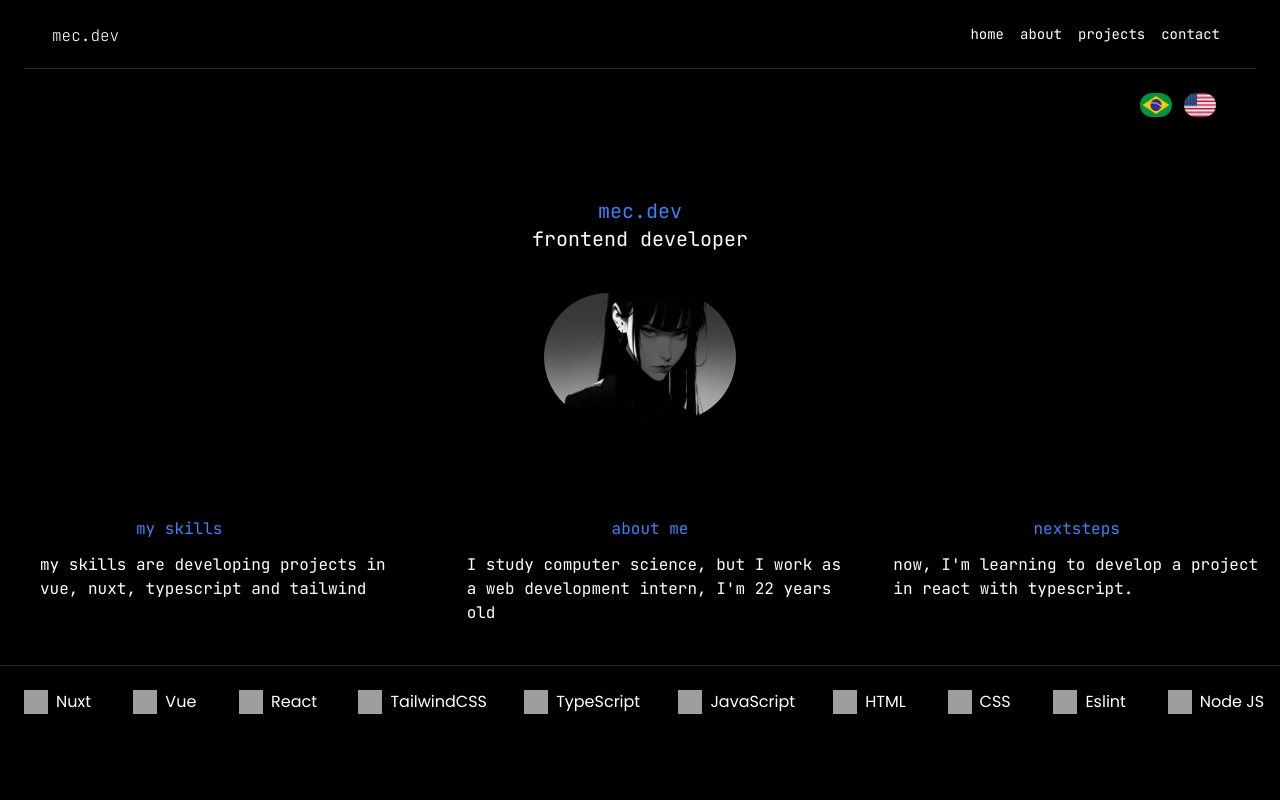
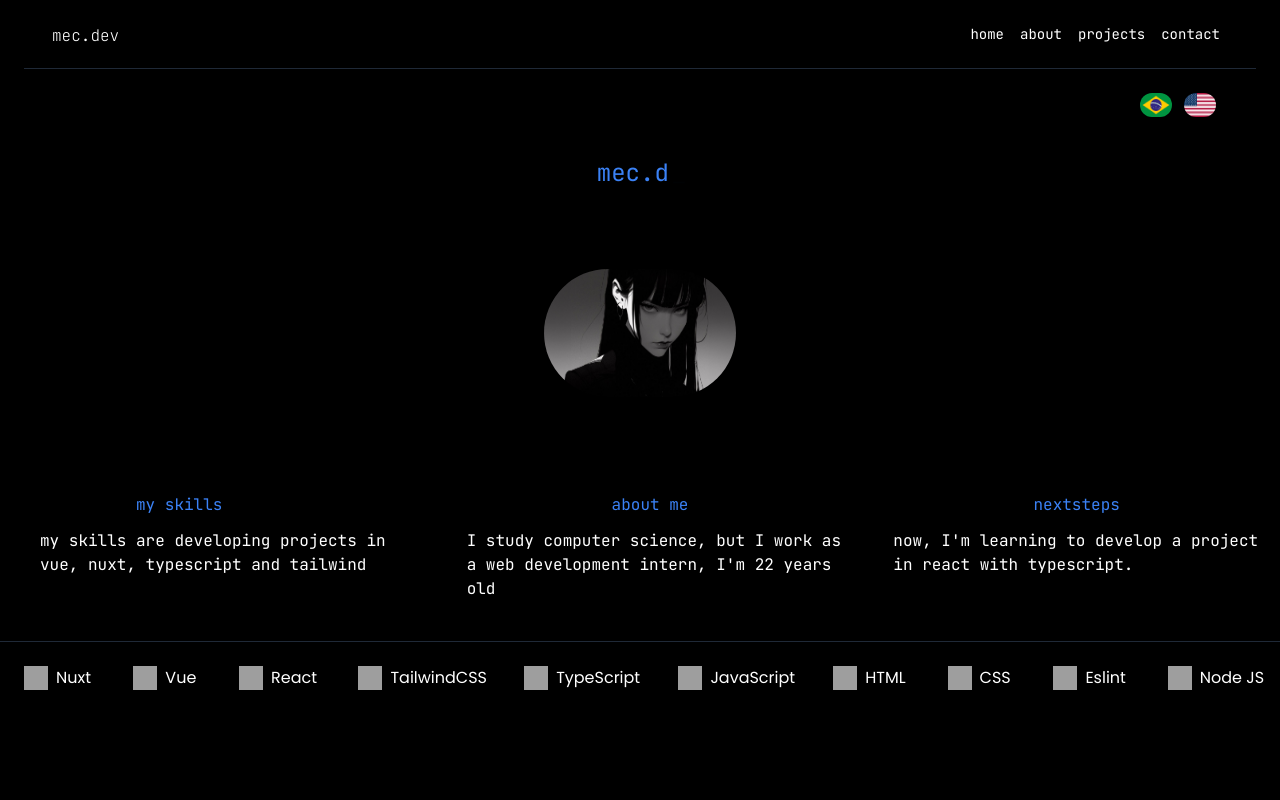
Before and after one commit to railsonalb021/raireact, a React (Vite) app: page / in a window 1280 px wide. Shown: the top 800 px of the page. Built offline with nearby package versions, Linux system fonts and the light colour scheme; grey boxes are pictures that could not be loaded.

Commit message:
🔧 feat: implement typewriter effect for text animation on HomePage

```diff
--- a/src/pages/HomePage.tsx
+++ b/src/pages/HomePage.tsx
@@ -1,12 +1,34 @@
+import { motion } from 'framer-motion'
+import { useTranslation } from 'react-i18next'
+import { Typewriter } from 'react-simple-typewriter'
 import minhaImagem from '../assets/profile.png'
 import TranslatedText from '../components/TranslatedText'
 
 function HomePage(){
+  const { t } = useTranslation()
   return (
     <div>
       <div className="flex flex-col items-center justify-center">
-        <TranslatedText textKey="mec.dev" className="pt-20 font-mono text-2xl text-blue-500 lg:text-xl" />
-        <TranslatedText textKey="frontenddevloper" className="font-mono text-xl text-white" />
+        {/* <TranslatedText textKey="mec.dev" className="pt-20 font-mono text-2xl text-blue-500 lg:text-xl" />
+        {/* <TranslatedText textKey="frontenddevloper" className="font-mono text-xl text-white" /> */}
+        <div className="p-10 text-2xl text-blue-500">
+          <motion.span
+            initial={{ opacity: 0 }}
+            animate={{ opacity: 1 }}
+            transition={{ duration: 0.5 }}
+            className="font-mono"
+          >
+            <Typewriter
+              words={[t('mec.dev'), t('frontenddevloper')]}
+              loop={0}
+              cursor
+              cursorStyle="_"
+              typeSpeed={70}
+              deleteSpeed={50}
+              delaySpeed={1000}
+            />
+          </motion.span>
+        </div>
       </div>
       <div className="mt-10 flex flex-col items-center justify-center">
         <img src={minhaImagem} alt="Railson Albino" className="mb-4 h-32 w-48 rounded-full" />
```
